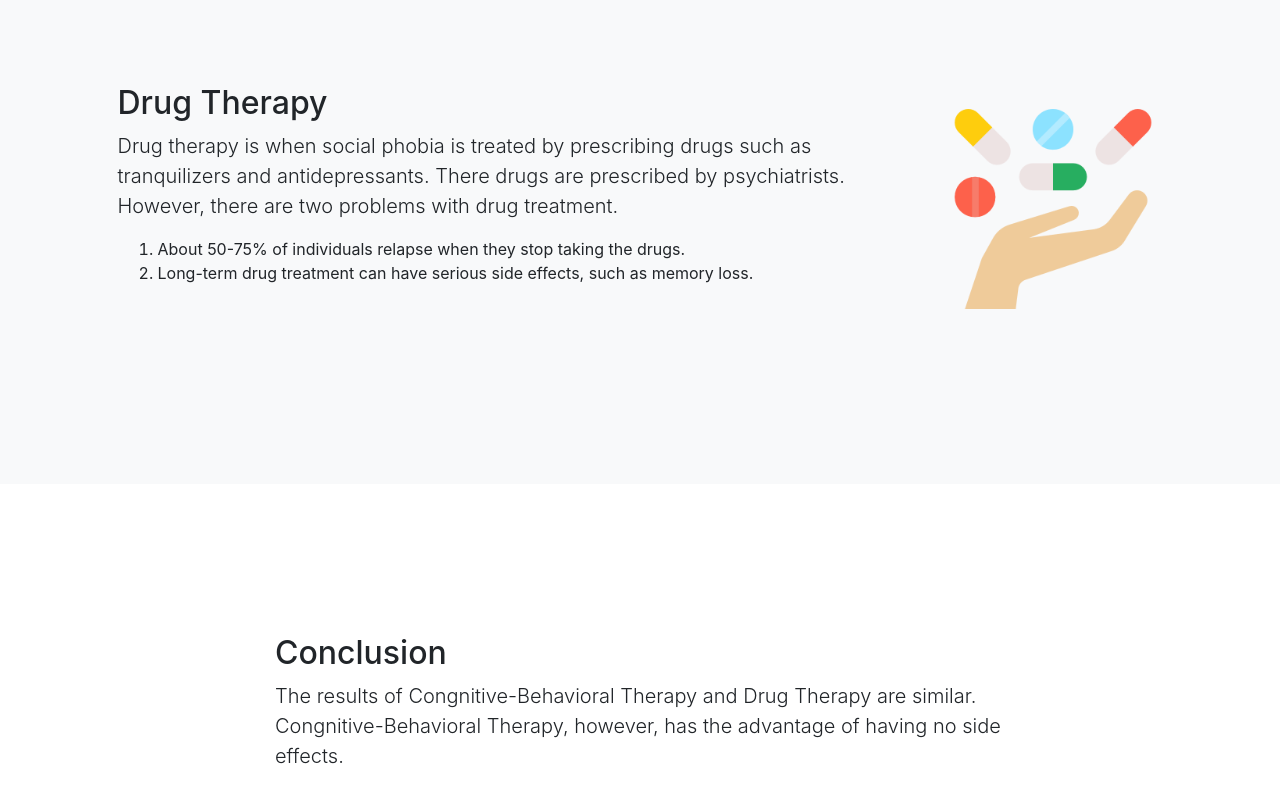
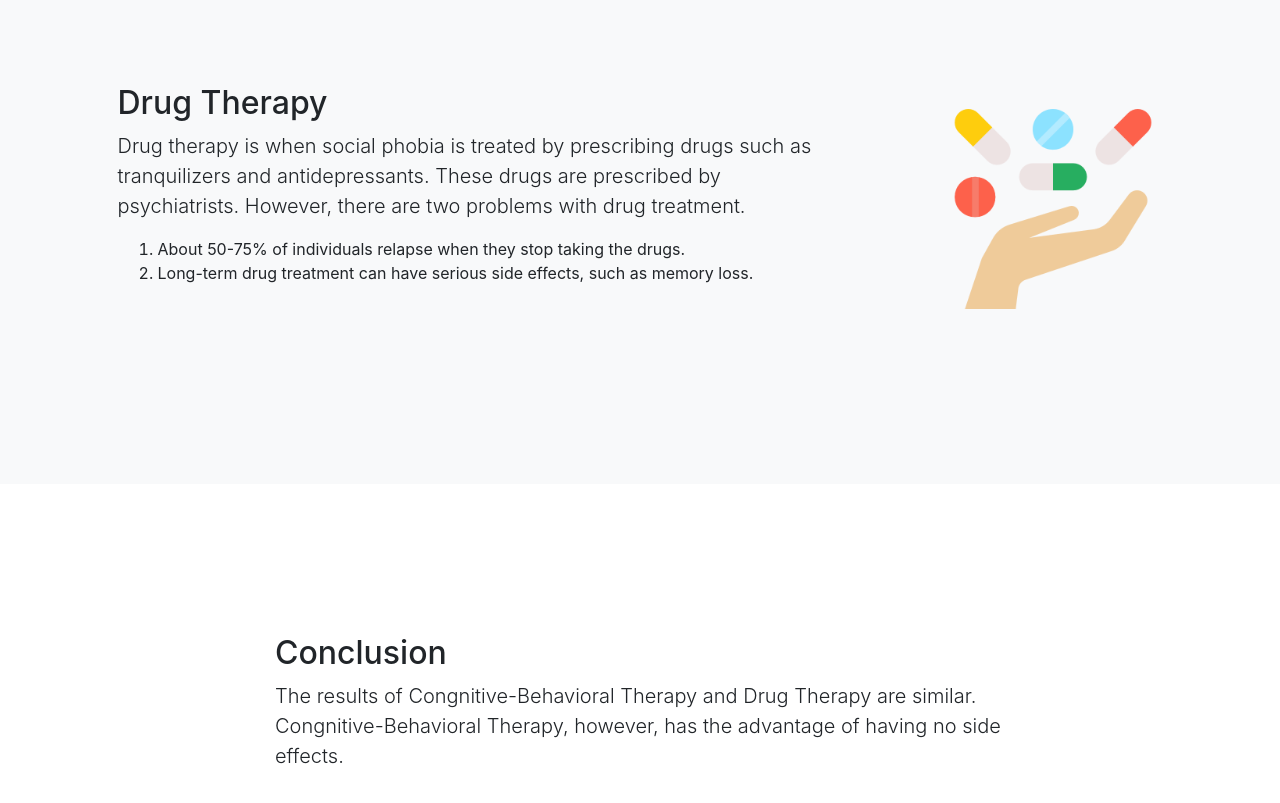
Before and after one commit to GENYF/TFP_WEB, a website with bundled scripts: page index.html in a window 1280 px wide. Shown: the part 1160-1963 px from the top of the page. Built offline with nearby package versions, Linux system fonts and the light colour scheme.

Commit message:
Update index.html

```diff
--- a/index.html
+++ b/index.html
@@ -74,7 +74,7 @@
                 <div class="row">
                     <div class="col-lg-8 mx-auto">
                         <h2>Drug Therapy</h2>
-                        <p class="lead">Drug therapy is when social phobia is treated by prescribing drugs such as tranquilizers and antidepressants. There drugs are prescribed by psychiatrists. However, there are two problems with drug treatment.</p>
+                        <p class="lead">Drug therapy is when social phobia is treated by prescribing drugs such as tranquilizers and antidepressants. These drugs are prescribed by psychiatrists. However, there are two problems with drug treatment.</p>
                         <ol type="1">
                             <li>About 50-75% of individuals relapse when they stop taking the drugs.</li>
                             <li>Long-term drug treatment can have serious side effects, such as memory loss.</li>
```
